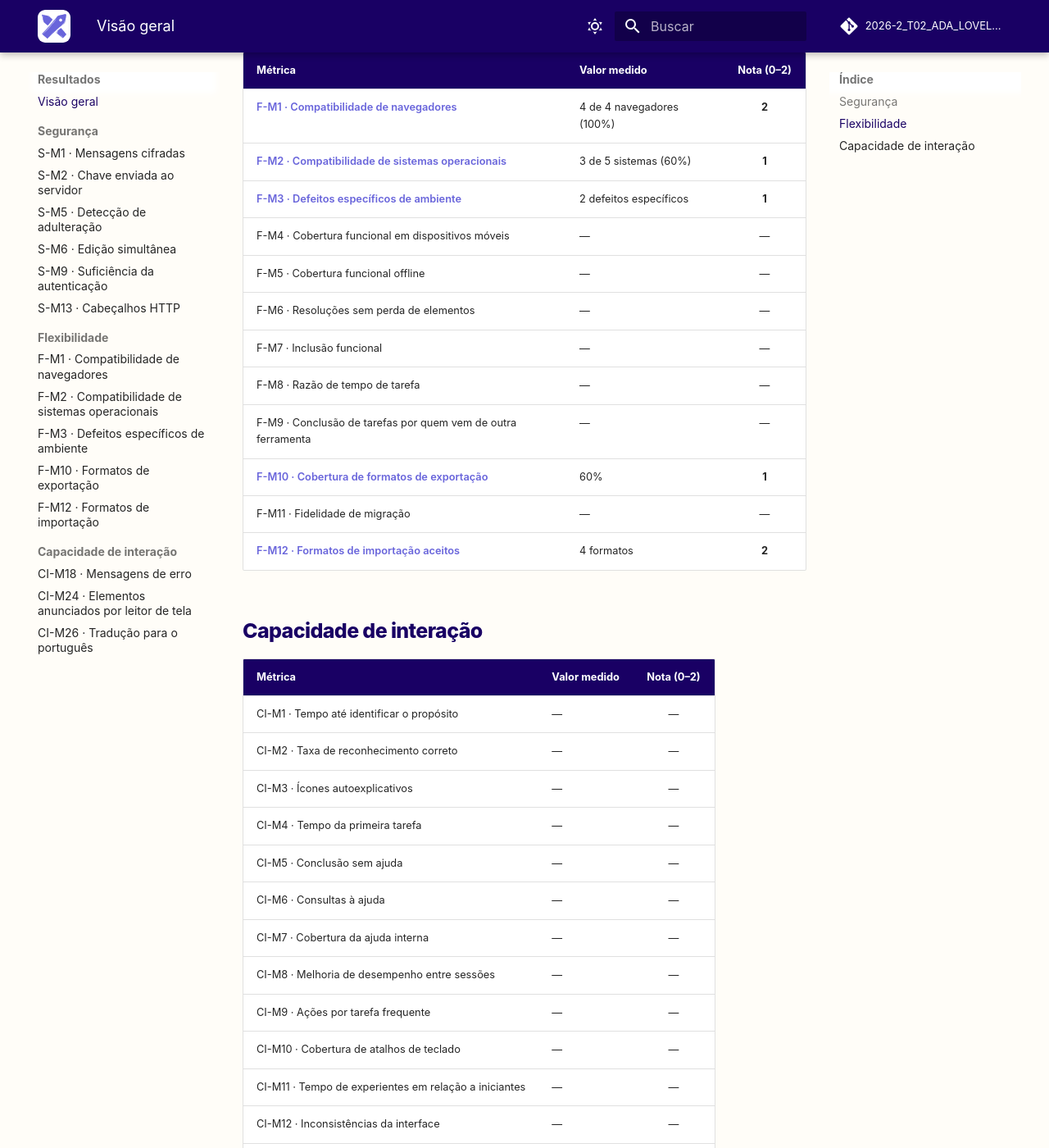
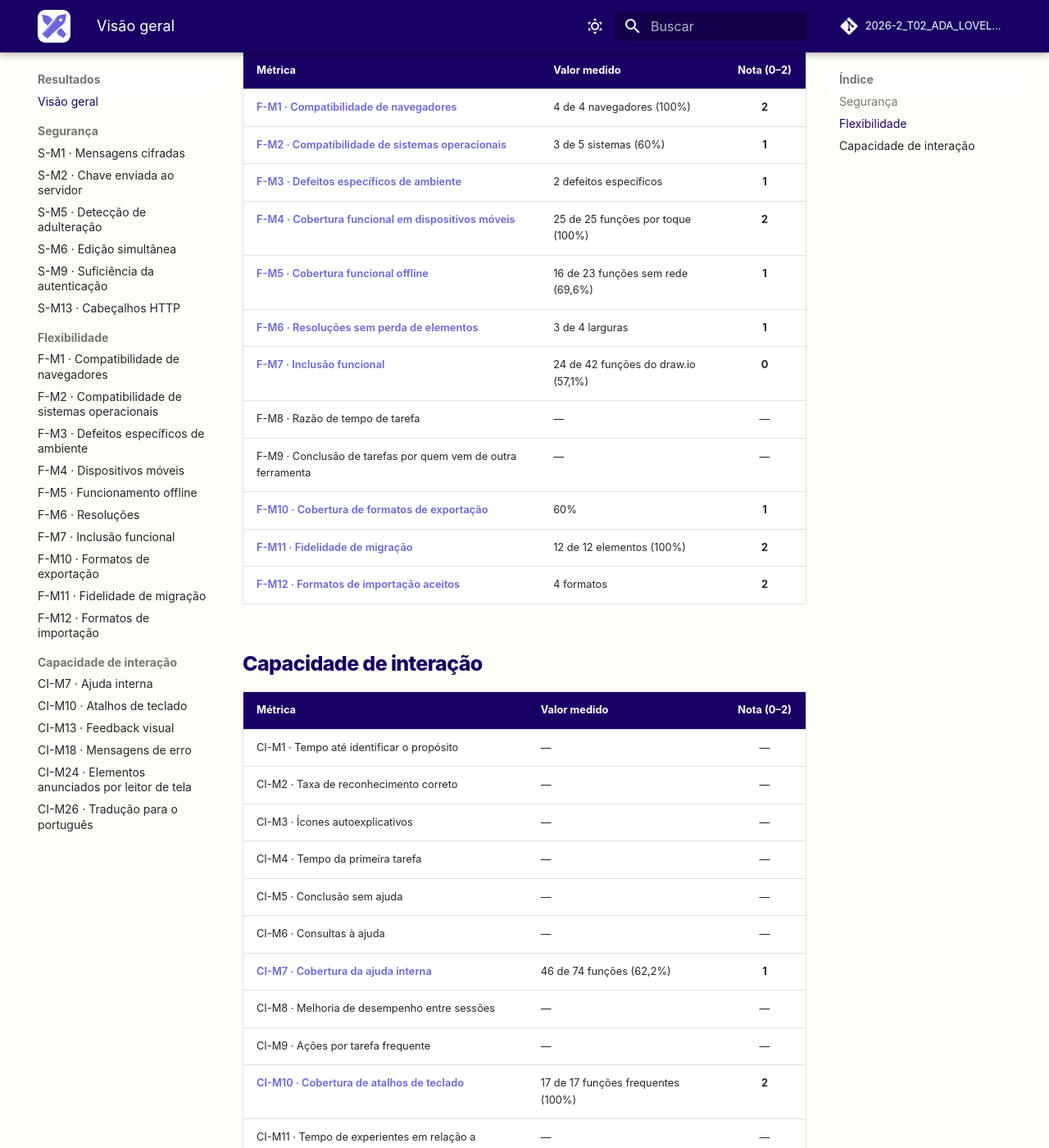
Before and after one commit to FCTE-Qualidade-de-Software-1/2026-2_T02_ADA_LOVELACE, an MkDocs documentation site: the page built from docs/resultados/index.md, in a window 1280 px wide and 1400 px high, scrolled down 1108 px. Shown: the whole window at 82% size. Built offline with MkDocs 1.6.1 and Material for MkDocs 9.7.7, drawn with Linux system fonts in a browser that asks for light colours; comment, search, counter and statistics services are not loaded; some of the changed text lies outside the part shown.

Commit message:
docs: liga as novas páginas no menu e preenche as notas na tabela de resultados

```diff
--- a/docs/resultados/index.md
+++ b/docs/resultados/index.md
@@ -30,14 +30,14 @@ do Excalidraw. Só as métricas já coletadas têm nota. Os critérios estão no
 | [F-M1 · Compatibilidade de navegadores](flexibilidade/f-m1.md) | 4 de 4 navegadores (100%) | **2** |
 | [F-M2 · Compatibilidade de sistemas operacionais](flexibilidade/f-m2.md) | 3 de 5 sistemas (60%) | **1** |
 | [F-M3 · Defeitos específicos de ambiente](flexibilidade/f-m3.md) | 2 defeitos específicos | **1** |
-| F-M4 · Cobertura funcional em dispositivos móveis | — | — |
-| F-M5 · Cobertura funcional offline | — | — |
-| F-M6 · Resoluções sem perda de elementos | — | — |
-| F-M7 · Inclusão funcional | — | — |
+| [F-M4 · Cobertura funcional em dispositivos móveis](flexibilidade/f-m4.md) | 25 de 25 funções por toque (100%) | **2** |
+| [F-M5 · Cobertura funcional offline](flexibilidade/f-m5.md) | 16 de 23 funções sem rede (69,6%) | **1** |
+| [F-M6 · Resoluções sem perda de elementos](flexibilidade/f-m6.md) | 3 de 4 larguras | **1** |
+| [F-M7 · Inclusão funcional](flexibilidade/f-m7.md) | 24 de 42 funções do draw.io (57,1%) | **0** |
 | F-M8 · Razão de tempo de tarefa | — | — |
 | F-M9 · Conclusão de tarefas por quem vem de outra ferramenta | — | — |
 | [F-M10 · Cobertura de formatos de exportação](flexibilidade/f-m10.md) | 60% | **1** |
-| F-M11 · Fidelidade de migração | — | — |
+| [F-M11 · Fidelidade de migração](flexibilidade/f-m11.md) | 12 de 12 elementos (100%) | **2** |
 | [F-M12 · Formatos de importação aceitos](flexibilidade/f-m12.md) | 4 formatos | **2** |
 
 ## Capacidade de interação
@@ -50,13 +50,13 @@ do Excalidraw. Só as métricas já coletadas têm nota. Os critérios estão no
 | CI-M4 · Tempo da primeira tarefa | — | — |
 | CI-M5 · Conclusão sem ajuda | — | — |
 | CI-M6 · Consultas à ajuda | — | — |
-| CI-M7 · Cobertura da ajuda interna | — | — |
+| [CI-M7 · Cobertura da ajuda interna](capacidade-interacao/ci-m7.md) | 46 de 74 funções (62,2%) | **1** |
 | CI-M8 · Melhoria de desempenho entre sessões | — | — |
 | CI-M9 · Ações por tarefa frequente | — | — |
-| CI-M10 · Cobertura de atalhos de teclado | — | — |
+| [CI-M10 · Cobertura de atalhos de teclado](capacidade-interacao/ci-m10.md) | 17 de 17 funções frequentes (100%) | **2** |
 | CI-M11 · Tempo de experientes em relação a iniciantes | — | — |
 | CI-M12 · Inconsistências da interface | — | — |
-| CI-M13 · Ações com feedback visual imediato | — | — |
+| [CI-M13 · Ações com feedback visual imediato](capacidade-interacao/ci-m13.md) | 13 de 13 ações (100%) | **2** |
 | CI-M14 · Taxa de recuperabilidade | — | — |
 | CI-M15 · Ações destrutivas sem confirmação | — | — |
 | CI-M16 · Perda de dados ao fechar ou recarregar | — | — |
--- a/mkdocs.yml
+++ b/mkdocs.yml
@@ -83,9 +83,17 @@ nav:
           - F-M1 · Compatibilidade de navegadores: resultados/flexibilidade/f-m1.md
           - F-M2 · Compatibilidade de sistemas operacionais: resultados/flexibilidade/f-m2.md
           - F-M3 · Defeitos específicos de ambiente: resultados/flexibilidade/f-m3.md
+          - F-M4 · Dispositivos móveis: resultados/flexibilidade/f-m4.md
+          - F-M5 · Funcionamento offline: resultados/flexibilidade/f-m5.md
+          - F-M6 · Resoluções: resultados/flexibilidade/f-m6.md
+          - F-M7 · Inclusão funcional: resultados/flexibilidade/f-m7.md
           - F-M10 · Formatos de exportação: resultados/flexibilidade/f-m10.md
+          - F-M11 · Fidelidade de migração: resultados/flexibilidade/f-m11.md
           - F-M12 · Formatos de importação: resultados/flexibilidade/f-m12.md
       - Capacidade de interação:
+          - CI-M7 · Ajuda interna: resultados/capacidade-interacao/ci-m7.md
+          - CI-M10 · Atalhos de teclado: resultados/capacidade-interacao/ci-m10.md
+          - CI-M13 · Feedback visual: resultados/capacidade-interacao/ci-m13.md
           - CI-M18 · Mensagens de erro: resultados/capacidade-interacao/ci-m18.md
           - CI-M24 · Elementos anunciados por leitor de tela: resultados/capacidade-interacao/ci-m24.md
           - CI-M26 · Tradução para o português: resultados/capacidade-interacao/ci-m26.md
```
